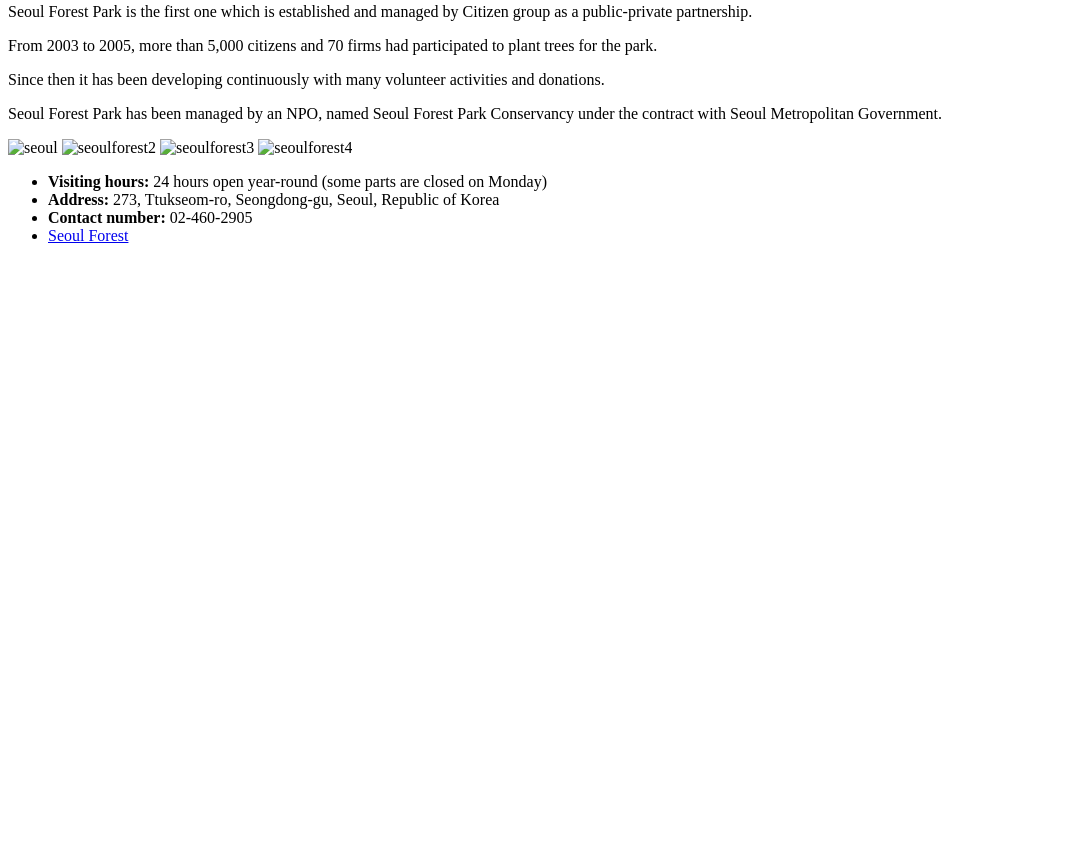
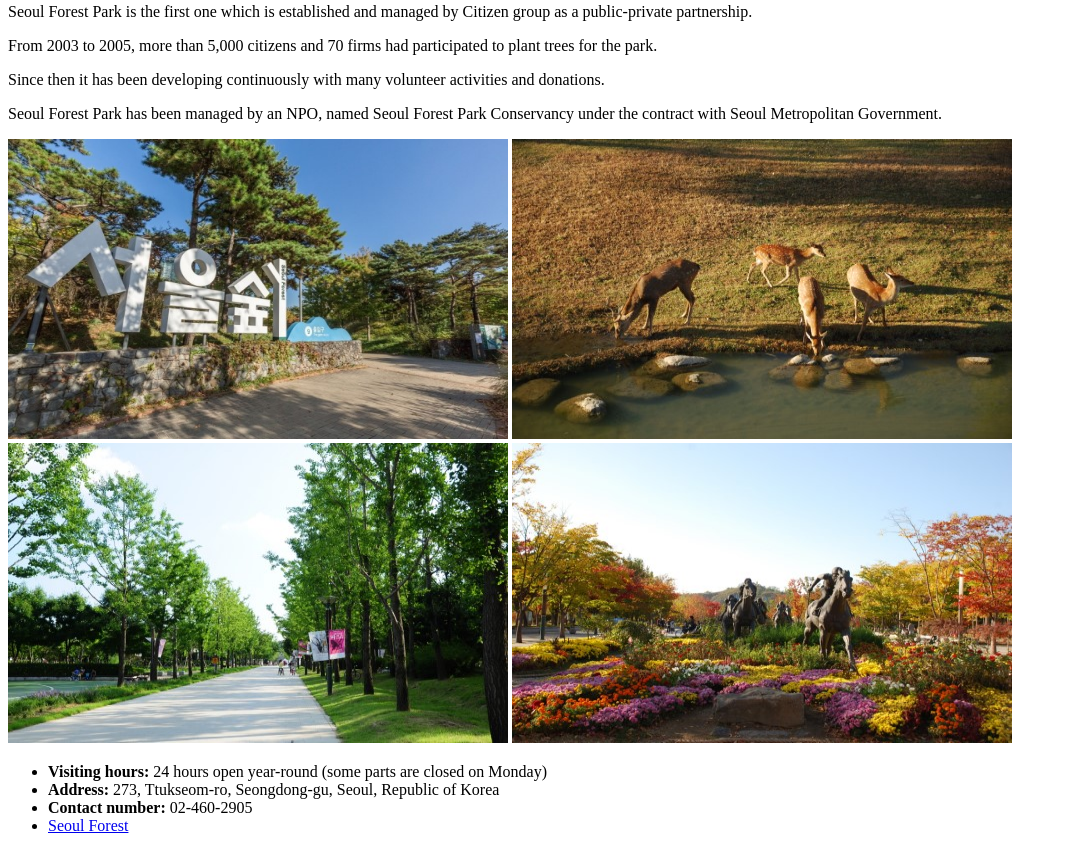
Before and after one commit to wohee/Project-1, a plain HTML site: page index.html in a window 1280 px wide. Shown: the part 852-1703 px from the top of the page, without its empty margins (0-1067 px from the left). Before the commit the page ends 1113 px from the top, so only its background shows below. Drawn offline with Linux system fonts and the light colour scheme; files whose address does not match are found by name.

Commit message:
update index.html
I included images/image_name

```diff
--- a/index.html
+++ b/index.html
@@ -48,8 +48,8 @@
 	<p>
 		Seoul Forest Park has been managed by an NPO, named Seoul Forest Park Conservancy under the contract with Seoul Metropolitan Government.
 	</p>
-<img src="seoul.jpeg" width="500" height="300" alt="seoul"> <img src="seoulforest2.jpeg" width="500" height="300" alt="seoulforest2">
-	<img src="seoulforest3.jpeg" width="500" height="300" alt="seoulforest3"> <img src="seoulforest4.jpeg" width="500" height="300" alt="seoulforest4">
+<img src="images/seoul.jpeg" width="500" height="300" alt="seoul"> <img src="images/seoulforest2.jpeg" width="500" height="300" alt="seoulforest2">
+	<img src="images/seoulforest3.jpeg" width="500" height="300" alt="seoulforest3"> <img src="images/seoulforest4.jpeg" width="500" height="300" alt="seoulforest4">
 	<ul>
 		<li><strong>Visiting hours:</strong> 24 hours open year-round (some parts are closed on Monday)</li>
 		<li><strong>Address:</strong> 273, Ttukseom-ro, Seongdong-gu, Seoul, Republic of Korea</li>
```
